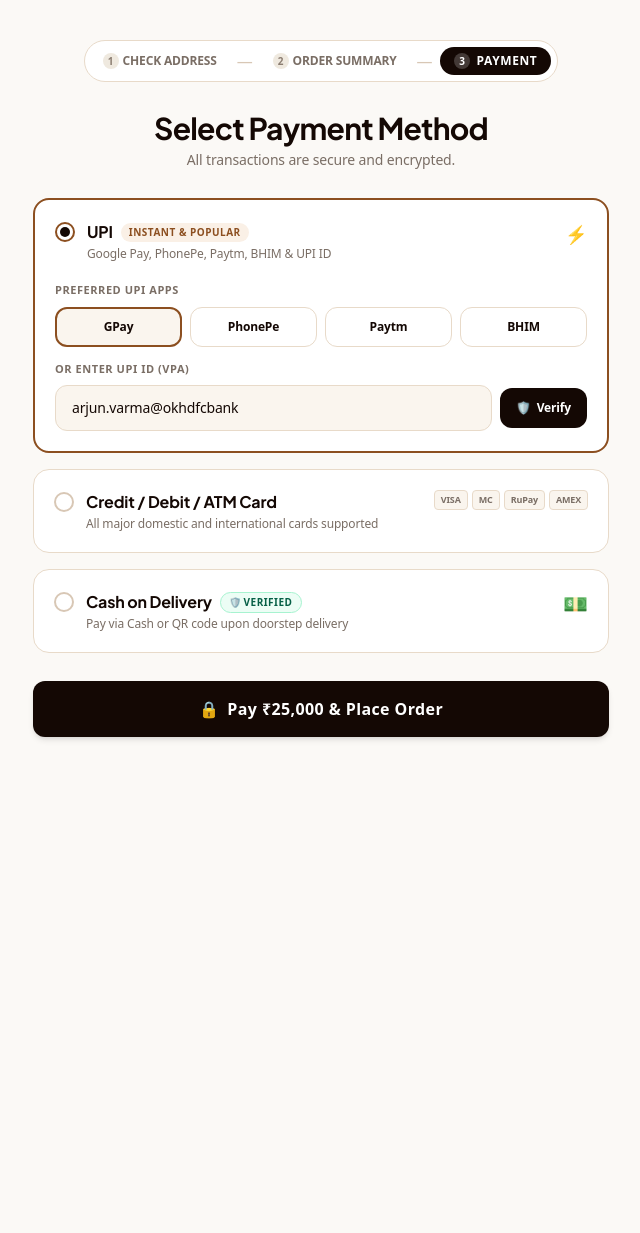
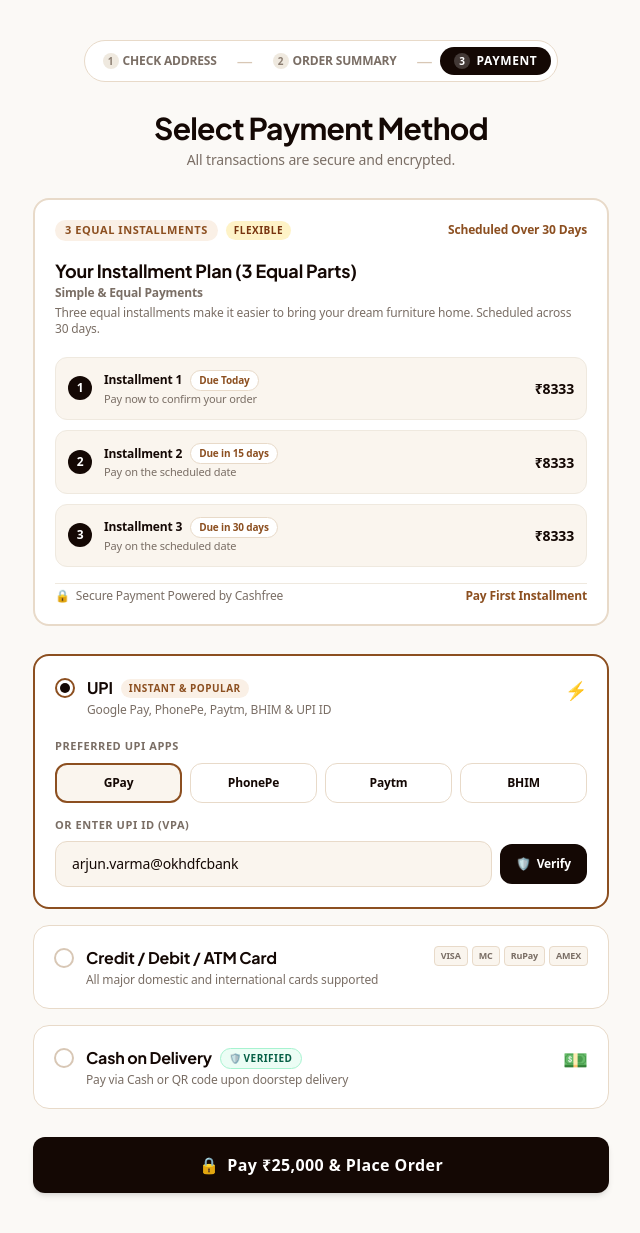
Before and after one commit to ganeshmugada863/Glory-Furniture-Hub, a Django app: a page that uses templates/payments/checkout.html in a window 1280 px wide. Shown: the whole page, without its empty margins (319-959 px from the left). Before the commit the page ends 740 px from the top, so only its background shows below. Run offline with Django 5.2, Linux system fonts and the light colour scheme; a user stored in the database is signed in; data comes from the database, SQL or seed files in the repository; data that the repository does not hold is empty; some libraries are stand-ins or nearby versions.

Commit message:
fix(audit): resolve premature payment success, enforce server pricing, restore custom products sync, and harden clickjacking security

```diff
--- a/apps/payments/services/cashfree.py
+++ b/apps/payments/services/cashfree.py
@@ -184,11 +184,12 @@ class CashfreeService:
         """
         Retrieves all payments made for a Cashfree order from `/pg/orders/{order_id}/payments`.
         """
-        if not cls.is_configured() or cf_order_id.startswith('CF_') and 'simulated' in cf_order_id:
+        if not cls.is_configured() or (cf_order_id.startswith('CF_') and 'simulated' in cf_order_id):
             return [{
-                "payment_status": "SUCCESS",
+                "payment_status": "PENDING",
+                "payment_message": "Gateway pending configuration or session unverified.",
                 "cf_payment_id": f"CF_PAY_SIM_{uuid.uuid4().hex[:8].upper()}",
-                "payment_amount": 1000.0,
+                "payment_amount": 0.0,
                 "payment_currency": "INR",
                 "payment_method": {"upi": {"channel": "intent"}},
                 "is_simulated": True
@@ -216,7 +217,7 @@ class CashfreeService:
         if not cls.is_configured():
             return {
                 "order_id": cf_order_id,
-                "order_status": "PAID",
+                "order_status": "ACTIVE",
                 "is_simulated": True
             }
 
--- a/apps/payments/services/webhook.py
+++ b/apps/payments/services/webhook.py
@@ -33,8 +33,8 @@ class WebhookService:
         """
         secret = getattr(settings, 'CASHFREE_CLIENT_SECRET', '').strip()
         if not secret:
-            logger.warning("CASHFREE_CLIENT_SECRET not configured. Bypassing webhook signature check for simulation.")
-            return True
+            logger.error("CASHFREE_CLIENT_SECRET not configured. Rejecting webhook signature check.")
+            return False
 
         if not signature or not timestamp:
             logger.error("Missing webhook signature or timestamp headers.")
--- a/apps/payments/views.py
+++ b/apps/payments/views.py
@@ -113,22 +113,15 @@ def checkout_payment_view(request, order_number):
                 payment_type='FULL',
                 amount=order.total_amount,
                 currency='INR',
-                gateway=method,
+                gateway='Cashfree',
                 gateway_order_id=f"ORD_{order.order_number}",
                 gateway_payment_id=ref_id,
                 payment_method=method,
-                status='PAID',
-                verification_status='VERIFIED',
-                paid_at=timezone.now(),
+                status='PENDING',
+                verification_status='PENDING_VERIFICATION',
                 reference_number=upi_id or ref_id,
-                admin_notes=f"Processed securely via {method} ({selected_app or 'Direct'})"
+                admin_notes=f"Initiated via {method} ({selected_app or 'Direct'}) - Awaiting Gateway Settlement"
             )
-            order.payment_status = 'FULLY_PAID'
-            order.fulfillment_status = 'CONFIRMED'
-            order.order_status = 'CONFIRMED'
-            order.paid_amount = order.total_amount
-            order.remaining_amount = Decimal('0.00')
-            order.save(update_fields=['payment_status', 'fulfillment_status', 'order_status', 'paid_amount', 'remaining_amount'])
 
             order_ids = request.session.get('glory_customer_order_ids', [])
             if order.id not in order_ids:
@@ -136,13 +129,23 @@ def checkout_payment_view(request, order_number):
             request.session['glory_customer_order_ids'] = order_ids
             request.session.modified = True
 
+            # Server-side Cashfree session initiation for direct form submit
             try:
-                NotificationService.notify_order_fully_paid(order)
-            except Exception:
-                pass
+                cf_order_data = CashfreeService.create_order(
+                    order=order,
+                    return_url=f"https://{request.get_host()}/payments/return/?order_id=ORD_{order.order_number}",
+                    notify_url=f"https://{request.get_host()}/payments/webhook/cashfree/"
+                )
+                session_id = cf_order_data.get('payment_session_id')
+                if session_id and not cf_order_data.get('is_simulated'):
+                    is_prod = (getattr(settings, 'CASHFREE_ENVIRONMENT', 'PRODUCTION').upper() == 'PRODUCTION')
+                    checkout_url = f"https://payments.cashfree.com/order/#{session_id}" if is_prod else f"https://payments-test.cashfree.com/order/#{session_id}"
+                    return redirect(checkout_url)
+            except Exception as cf_err:
+                logger.warning(f"Cashfree direct initiation note: {cf_err}")
 
-            messages.success(request, f"Payment of ₹{int(order.total_amount):,} confirmed via {method}!")
-            return redirect('payment_receipt', payment_id=payment.payment_id)
+            messages.info(request, f"Payment session initiated for Order #{order.order_number}. Complete settlement at gateway.")
+            return redirect('payment_checkout', order_number=order.order_number)
 
     # 3 Equal Installments schedule calculation matching Image 1 & product duration days
     if order.installments.exists():
@@ -174,7 +177,7 @@ def checkout_payment_view(request, order_number):
         product_days = (
             (order.installment_plan_snapshot or {}).get('duration_days') or
             (order.installment_plan_snapshot or {}).get('total_days') or
-            (order.product.installment_days if order.product and hasattr(order.product, 'installment_days') and order.product.installment_days else 30)
+            (order.product.installment_days if order.product and hasattr(order.product, 'installment_days') and order.product.installment_days else 60)
         )
         installment_schedule = InstallmentEngine.get_three_equal_installments_schedule(order.total_amount, total_days=product_days)
         installment_part_amount = installment_schedule[0]['amount']
@@ -401,17 +404,14 @@ def payment_return_view(request):
             payments_data = CashfreeService.get_order_payments(cf_order_id)
             order_details = CashfreeService.get_order_details(cf_order_id)
         else:
-            sim_status = request.GET.get('sim_status', 'SUCCESS').upper()
-            payments_data = [{
-                'payment_status': sim_status,
-                'cf_payment_id': f"CF_PAY_SIM_{uuid.uuid4().hex[:8].upper()}",
-                'payment_amount': 25000.0,
-            }]
+            payments_data = []
+            order_details = {}
     except Exception as e:
         logger.error(f"Failed to query Cashfree on return: {e}")
         payments_data = []
+        order_details = {}
 
-    successful_payment = next((p for p in payments_data if str(p.get('payment_status', '')).upper() in ['SUCCESS', 'PAID']), None)
+    successful_payment = next((p for p in payments_data if str(p.get('payment_status', '')).upper() in ['SUCCESS', 'PAID'] and not p.get('is_simulated')), None)
 
     if successful_payment:
         try:
@@ -590,23 +590,7 @@ def admin_payments_view(request):
     if not is_admin:
         return redirect(f'/admin/login/?next={request.path}')
 
-    # Auto-reconcile known live test orders if missing (e.g. after dyno restart)
-    try:
-        test_cf_order = 'CF_ORD_29_B42903'
-        if not Payment.objects.filter(gateway_order_id=test_cf_order, status='PAID').exists():
-            WebhookService._resolve_local_records(test_cf_order)
-            p = Payment.objects.filter(gateway_order_id=test_cf_order).first()
-            if p:
-                p.status = 'PAID'
-                p.gateway_payment_id = '6498813446'
-                p.amount = Decimal('2.00')
-                p.payment_method = 'UPI'
-                p.paid_at = p.paid_at or timezone.now()
-                p.save()
-                if p.order:
-                    p.order.update_financial_status()
-    except Exception as e:
-        logger.warning(f"Auto-sync check exception: {e}")
+
 
     # Calculate key payment metrics
     all_payments = Payment.objects.all().select_related('order', 'installment', 'customer').order_by('-paid_at', '-created_at')
--- a/templates/payments/checkout.html
+++ b/templates/payments/checkout.html
@@ -67,6 +67,66 @@
       {% endfor %}
     </div>
     {% endif %}
+
+    <!-- 2b. THREE EQUAL INSTALLMENTS SCHEDULE (Image 1 Style) -->
+    <div class="bg-white border-2 border-[#E8DAC9] rounded-2xl p-5 shadow-xs space-y-4">
+      <div class="flex items-center justify-between">
+        <div class="flex items-center gap-2">
+          <span class="px-2.5 py-0.5 rounded-full text-[11px] font-bold bg-[#FAF0E6] text-[#8C4F20] uppercase tracking-wider">
+            3 Equal Installments
+          </span>
+          <span class="px-2 py-0.5 rounded-full text-[10px] font-bold bg-amber-100 text-amber-900 uppercase tracking-wider">
+            FLEXIBLE
+          </span>
+        </div>
+        <span class="text-xs font-bold text-[#8C4F20]">
+          Scheduled Over {{ product_days|default:60 }} Days
+        </span>
+      </div>
+
+      <div>
+        <h2 class="text-base sm:text-lg font-bold text-[#140804]">Your Installment Plan (3 Equal Parts)</h2>
+        <p class="text-xs font-semibold text-[#7A6E65]">Simple &amp; Equal Payments</p>
+        <p class="text-xs text-[#7A6E65] mt-1">
+          Three equal installments make it easier to bring your dream furniture home. Scheduled across {{ product_days|default:60 }} days.
+        </p>
+      </div>
+
+      <!-- Schedule Timeline -->
+      <div class="space-y-2.5 pt-1">
+        {% for item in installment_schedule %}
+        <div class="flex items-center justify-between p-3 rounded-xl border border-[#EFE9DF] bg-[#FAF5EE]">
+          <div class="flex items-center gap-3">
+            <span class="w-6 h-6 rounded-full bg-[#140804] text-white text-xs font-bold flex items-center justify-center shrink-0">
+              {{ item.number }}
+            </span>
+            <div>
+              <div class="flex items-center gap-2">
+                <span class="font-bold text-xs text-[#140804]">{{ item.label }}</span>
+                <span class="px-2 py-0.5 rounded-full text-[10px] font-bold bg-white text-[#8C4F20] border border-[#E8DAC9]">
+                  {{ item.due_text }}
+                </span>
+              </div>
+              <p class="text-[11px] text-[#7A6E65]">{{ item.subtext }}</p>
+            </div>
+          </div>
+          <div class="text-right">
+            <span class="font-bold text-sm text-[#140804]">₹{{ item.amount|floatformat:0 }}</span>
+          </div>
+        </div>
+        {% endfor %}
+      </div>
+
+      <div class="flex items-center justify-between text-xs text-[#7A6E65] pt-1 border-t border-[#EFE9DF]">
+        <div class="flex items-center gap-1.5">
+          <span>🔒</span>
+          <span>Secure Payment Powered by Cashfree</span>
+        </div>
+        <button type="button" onclick="selectPaymentMethod('UPI')" class="text-xs font-bold text-[#8C4F20] hover:underline cursor-pointer">
+          Pay First Installment
+        </button>
+      </div>
+    </div>
 
     <!-- 3. PAYMENT METHOD OPTIONS (Matches Image 3) -->
     <form id="payment-form" method="POST" action="" class="space-y-4">
```
Also changed, not shown: apps/bookings/views.py (+53 -8 lines), glory_furniture/settings.py (+5 -6 lines), sync_home_products.py (+64 -0 lines).
